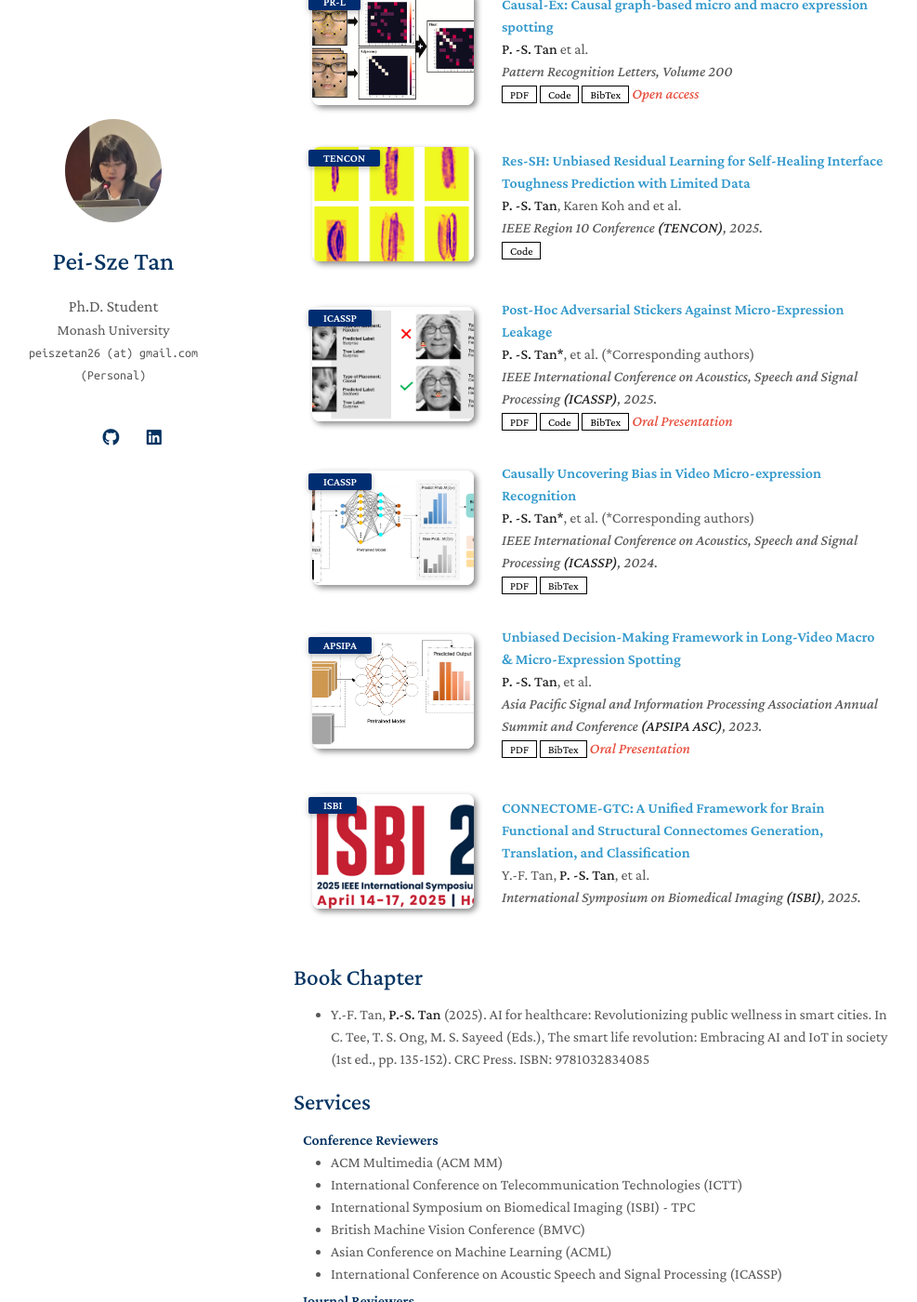
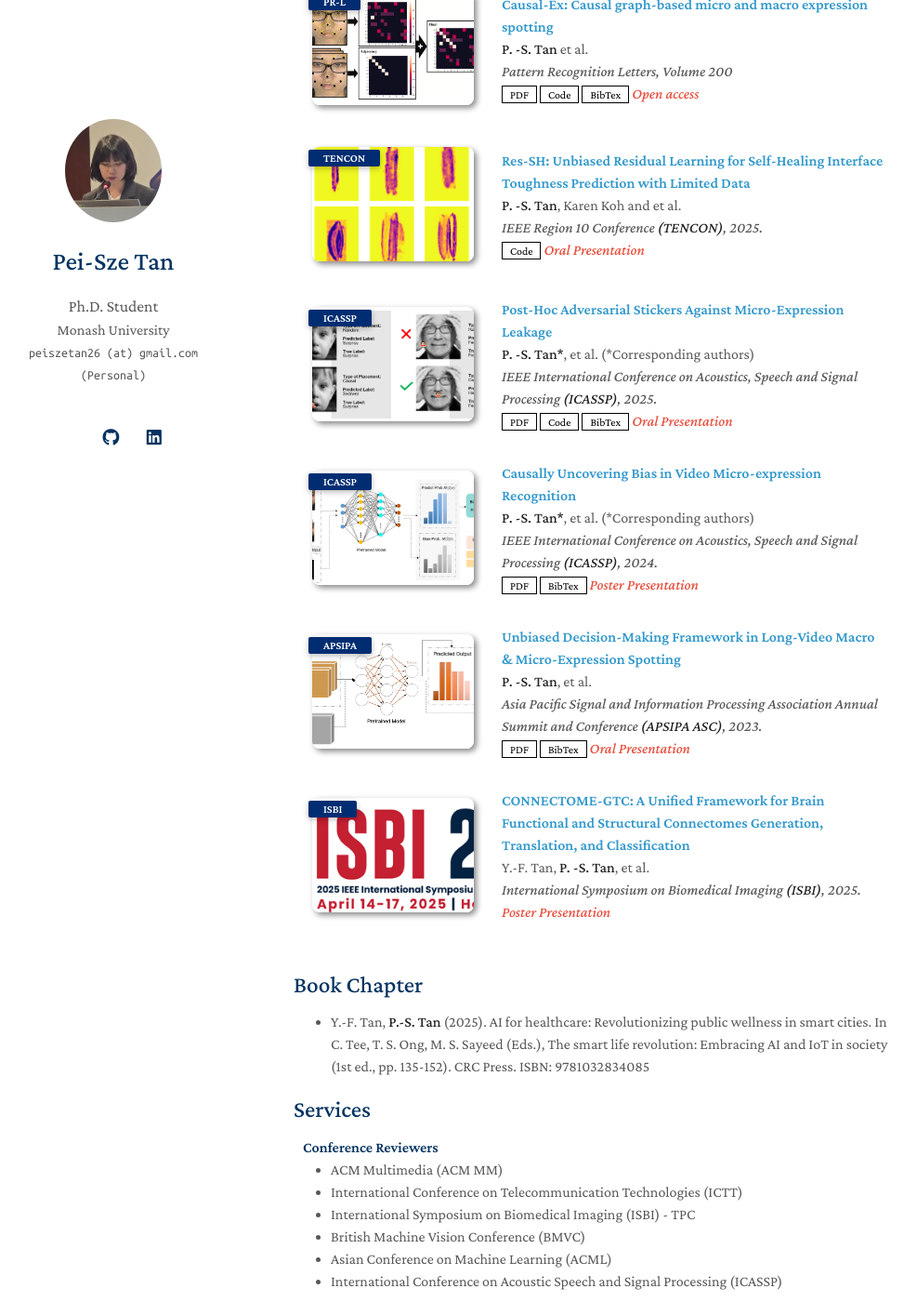
Before and after one commit to noobasuna/tpeisze, a Jekyll site: the page built from index.md, in a window 1280 px wide and 1400 px high, scrolled down 790 px. Shown: the whole window at 93% size, without its empty margins (154-1141 px from the left). Built offline with Jekyll 4.4.1, drawn with Linux system fonts in a browser that asks for light colours; a style sheet for code colours, icons or effects is not loaded; our own code applies the rules of GitHub Pages for plain Markdown files.

Commit message:
Update publications.yml

```diff
--- a/_data/publications.yml
+++ b/_data/publications.yml
@@ -18,7 +18,7 @@ main:
     code: https://github.com/noobasuna/res-sh
     #page: https://class-il.mpi-inf.mpg.de/mnemonics/
     # bibtex: ./icassp25.txt
-    #notes: Poster Presentation
+    notes: Oral Presentation
     image: ./assets/img/ressh.png
 
   - title: "Post-Hoc Adversarial Stickers Against Micro-Expression Leakage"
@@ -39,6 +39,7 @@ main:
     pdf: https://ieeexplore.ieee.org/document/10447476
     #code: https://github.com/MrGiovanni/ContinualLearning
     bibtex: ./icassp24.txt
+    notes: Poster Presentation
     image: ./assets/img/causally.png
 
   - title: "Unbiased Decision-Making Framework in Long-Video Macro & Micro-Expression Spotting"
@@ -60,5 +61,5 @@ main:
     #code: https://github.com/noobasuna/au-sticker
     #page: https://class-il.mpi-inf.mpg.de/mnemonics/
     #bibtex: https://class-il.mpi-inf.mpg.de/mnemonics/
-    #notes: Oral Presentation
+    notes: Poster Presentation
     image: ./assets/img/connectome.png
```
